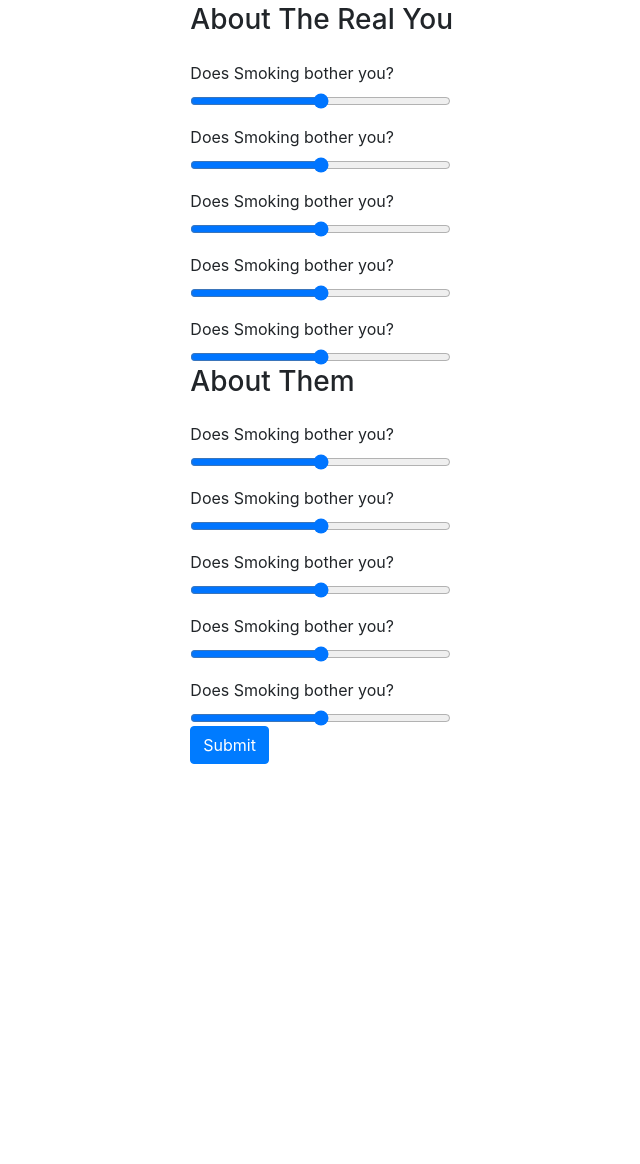
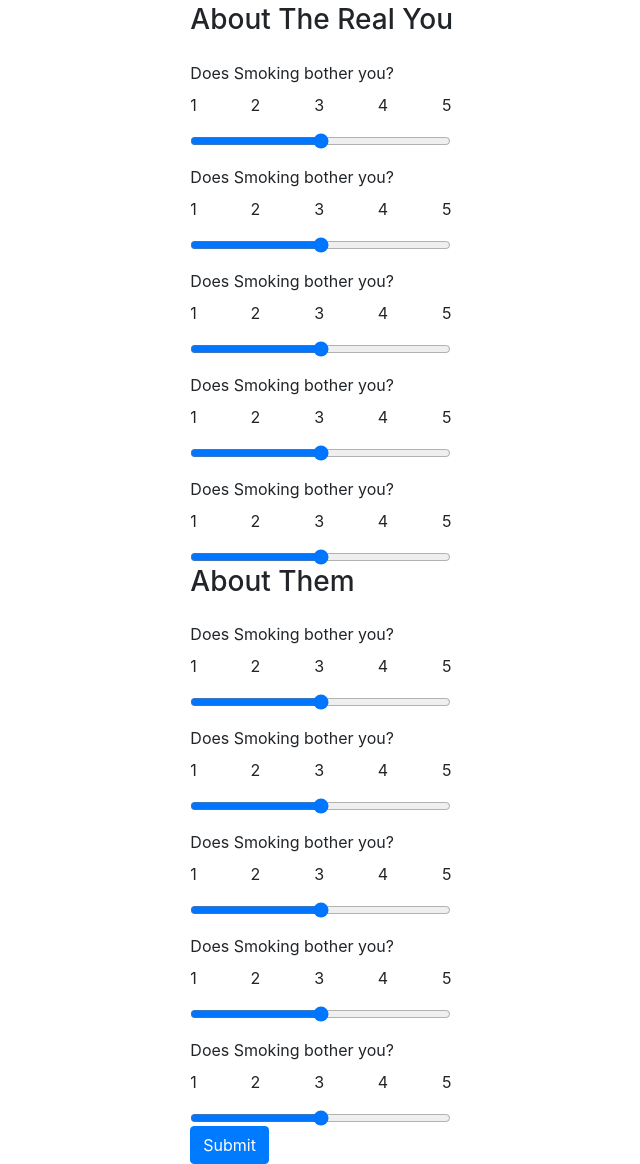
Before and after one commit to PlainOlFred/friendFinder, a website: page app/public/survey.html in a window 1280 px wide. Shown: the part 313-1477 px from the top of the page, without its empty margins (28-668 px from the left). Before the commit the page ends 1077 px from the top, so only its background shows below. Drawn offline with nearby package versions, Linux system fonts and the light colour scheme.

Commit message:
added slider range inputs with values

```diff
--- a/app/public/survey.html
+++ b/app/public/survey.html
@@ -9,6 +9,13 @@
     <link rel="stylesheet" href="https://stackpath.bootstrapcdn.com/bootstrap/4.3.1/css/bootstrap.min.css" integrity="sha384-ggOyR0iXCbMQv3Xipma34MD+dH/1fQ784/j6cY/iJTQUOhcWr7x9JvoRxT2MZw1T" crossorigin="anonymous">
 
     <title>Friend Survey</title>
+    <style>
+
+      .ansChoices {
+        display: flex;
+        justify-content: space-between;
+      };
+    </style>
   </head>
   <body>
     <div class="container-fuild">
@@ -31,65 +38,119 @@
 
           <div class="row"><div class="col-md-12"><h3>About The Real You</h3></div></div>
 
+          <div class="row"><div class="col-md-4">
+            <div class="form-group"></div>
+            <label for="formControlRange">Does Smoking bother you?</label>
+            <div class="row"><div class="col-md-12 flexBox">
+              <p class="ansChoices">
+                <span>1</span><span>2</span><span>3</span><span>4</span><span>5</span>
+             </p>
+            </div></div>
+            <input type="range" min="1" max="5" class="form-control-range" id="survey-ques-1">
+          </div></div>
 
           <div class="row"><div class="col-md-4">
             <div class="form-group"></div>
             <label for="formControlRange">Does Smoking bother you?</label>
-            <input type="range" class="form-control-range" id="formControlRange">
+            <div class="row"><div class="col-md-12 flexBox">
+              <p class="ansChoices">
+                <span>1</span><span>2</span><span>3</span><span>4</span><span>5</span>
+             </p>
+            </div></div>
+            <input type="range" min="1" max="5" class="form-control-range" id="survey-ques-2">
           </div></div>
+
           <div class="row"><div class="col-md-4">
             <div class="form-group"></div>
             <label for="formControlRange">Does Smoking bother you?</label>
-            <input type="range" class="form-control-range" id="formControlRange">
+            <div class="row"><div class="col-md-12 flexBox">
+              <p class="ansChoices">
+                <span>1</span><span>2</span><span>3</span><span>4</span><span>5</span>
+             </p>
+            </div></div>
+            <input type="range" min="1" max="5" class="form-control-range" id="survey-ques-3">
           </div></div>
+
           <div class="row"><div class="col-md-4">
             <div class="form-group"></div>
             <label for="formControlRange">Does Smoking bother you?</label>
-            <input type="range" class="form-control-range" id="formControlRange">
+            <div class="row"><div class="col-md-12 flexBox">
+              <p class="ansChoices">
+                <span>1</span><span>2</span><span>3</span><span>4</span><span>5</span>
+             </p>
+            </div></div>
+            <input type="range" min="1" max="5" class="form-control-range" id="survey-ques-4">
           </div></div>
+
           <div class="row"><div class="col-md-4">
             <div class="form-group"></div>
             <label for="formControlRange">Does Smoking bother you?</label>
-            <input type="range" class="form-control-range" id="formControlRange">
+            <div class="row"><div class="col-md-12 flexBox">
+              <p class="ansChoices">
+                <span>1</span><span>2</span><span>3</span><span>4</span><span>5</span>
+             </p>
+            </div></div>
+            <input type="range" min="1" max="5" class="form-control-range" id="survey-ques-5">
           </div></div>
+
+          <div class="row"><div class="col-md-12"><h3>About Them</h3></div></div>
+
           <div class="row"><div class="col-md-4">
             <div class="form-group"></div>
             <label for="formControlRange">Does Smoking bother you?</label>
-            <input type="range" class="form-control-range" id="formControlRange">
+            <div class="row"><div class="col-md-12 flexBox">
+              <p class="ansChoices">
+                <span>1</span><span>2</span><span>3</span><span>4</span><span>5</span>
+             </p>
+            </div></div>
+            <input type="range" min="1" max="5" class="form-control-range" id="survey-ques-6">
+          </div></div>
+
+          <div class="row"><div class="col-md-4">
+            <div class="form-group"></div>
+            <label for="formControlRange">Does Smoking bother you?</label>
+            <div class="row"><div class="col-md-12 flexBox">
+              <p class="ansChoices">
+                <span>1</span><span>2</span><span>3</span><span>4</span><span>5</span>
+             </p>
+            </div></div>
+            <input type="range" min="1" max="5" class="form-control-range" id="survey-ques-7">
+          </div></div>
+
+          <div class="row"><div class="col-md-4">
+            <div class="form-group"></div>
+            <label for="formControlRange">Does Smoking bother you?</label>
+            <div class="row"><div class="col-md-12 flexBox">
+              <p class="ansChoices">
+                <span>1</span><span>2</span><span>3</span><span>4</span><span>5</span>
+             </p>
+            </div></div>
+            <input type="range" min="1" max="5" class="form-control-range" id="survey-ques-8">
+          </div></div>
+
+          <div class="row"><div class="col-md-4">
+            <div class="form-group"></div>
+            <label for="formControlRange">Does Smoking bother you?</label>
+            <div class="row"><div class="col-md-12 flexBox">
+              <p class="ansChoices">
+                <span>1</span><span>2</span><span>3</span><span>4</span><span>5</span>
+             </p>
+            </div></div>
+            <input type="range" min="1" max="5" class="form-control-range" id="survey-ques-9">
+          </div></div>
+
+          <div class="row"><div class="col-md-4">
+            <div class="form-group"></div>
+            <label for="formControlRange">Does Smoking bother you?</label>
+            <div class="row"><div class="col-md-12 flexBox">
+              <p class="ansChoices">
+                <span>1</span><span>2</span><span>3</span><span>4</span><span>5</span>
+             </p>
+            </div></div>
+            <input type="range" min="1" max="5" class="form-control-range" id="survey-ques-10">
           </div></div>
 
 
-
-
-
-
-
-          <div class="row"><div class="col-md-12"><h3>About Them</h3></div></div>
-          <div class="row"><div class="col-md-4">
-            <div class="form-group"></div>
-            <label for="formControlRange">Does Smoking bother you?</label>
-            <input type="range" class="form-control-range" id="formControlRange">
-          </div></div>
-          <div class="row"><div class="col-md-4">
-            <div class="form-group"></div>
-            <label for="formControlRange">Does Smoking bother you?</label>
-            <input type="range" class="form-control-range" id="formControlRange">
-          </div></div>
-          <div class="row"><div class="col-md-4">
-            <div class="form-group"></div>
-            <label for="formControlRange">Does Smoking bother you?</label>
-            <input type="range" class="form-control-range" id="formControlRange">
-          </div></div>
-          <div class="row"><div class="col-md-4">
-            <div class="form-group"></div>
-            <label for="formControlRange">Does Smoking bother you?</label>
-            <input type="range" class="form-control-range" id="formControlRange">
-          </div></div>
-          <div class="row"><div class="col-md-4">
-            <div class="form-group"></div>
-            <label for="formControlRange">Does Smoking bother you?</label>
-            <input type="range" class="form-control-range" id="formControlRange">
-          </div></div>
 
 
 
```
